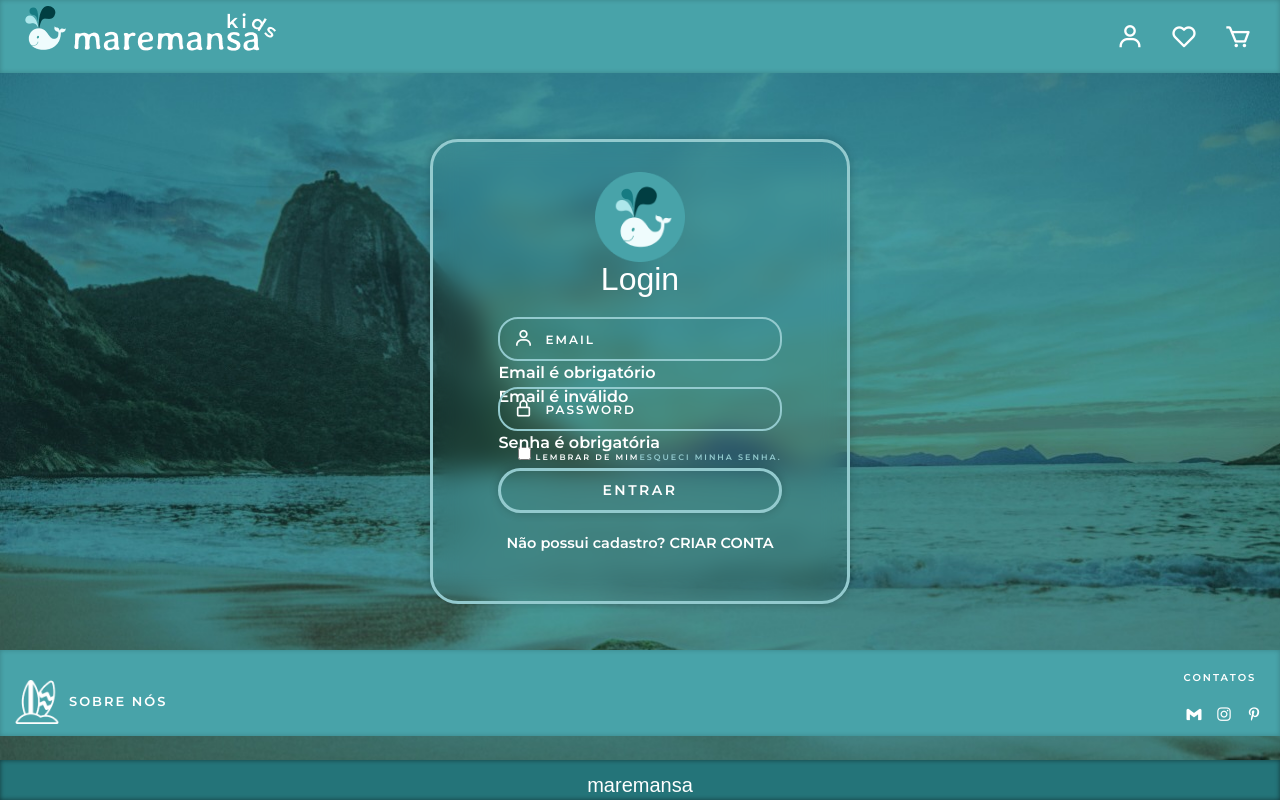
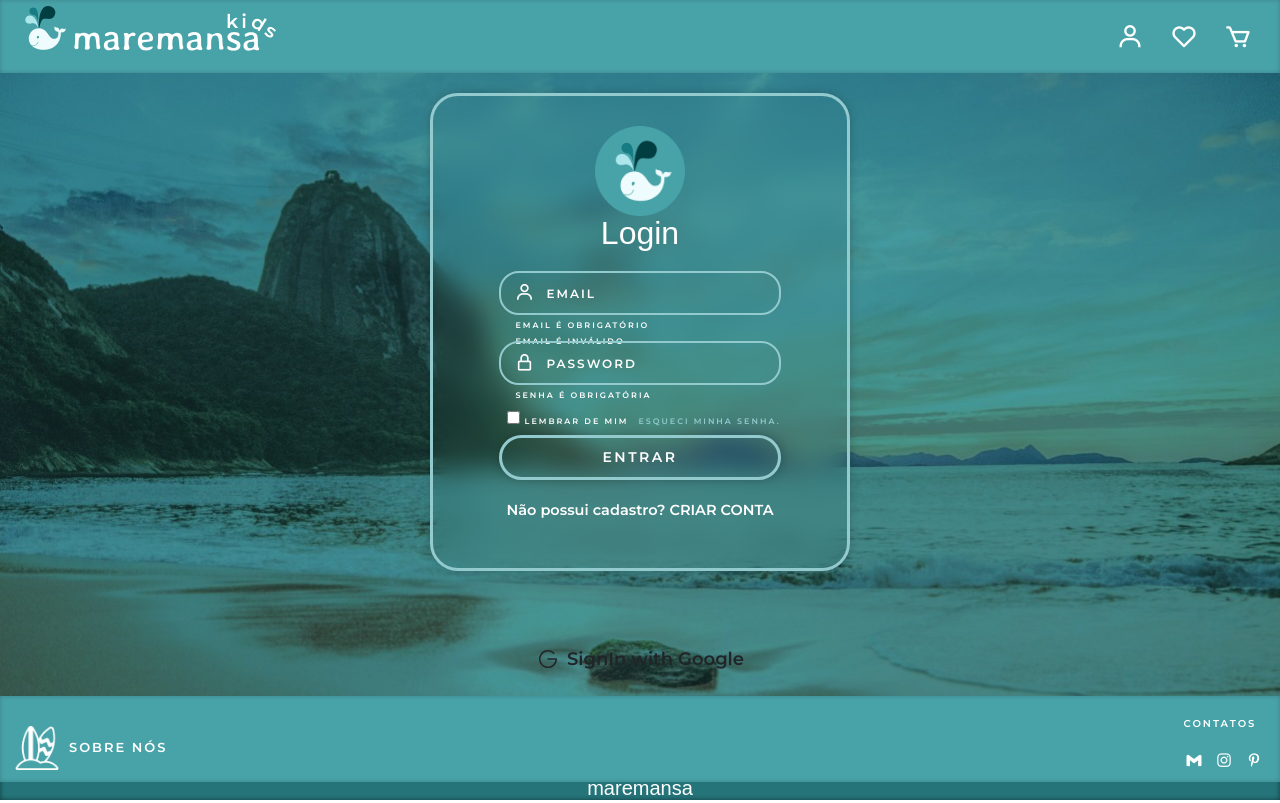
Before and after one commit to Destiny-Corporation/Maremansa-kids, a React (Vite) app in the folder ReactRouters/: page /login in a window 1280 px wide. Built offline with nearby package versions, Linux system fonts and the light colour scheme; a web font is replaced by a local one.

Commit message:
fixing bugs

```diff
--- a/ReactRouters/src/routes/Login.css
+++ b/ReactRouters/src/routes/Login.css
@@ -17,6 +17,15 @@ body {
   background: url("/images/background.png") no-repeat;
   background-size: cover;
   background-position: center;
+}
+
+.error {
+  font-size: 8px;
+  letter-spacing: 2px;
+  font-family: "Montserrat", sans-serif;
+  text-transform: uppercase;
+  margin-left: 16px;
+  margin-top: 4px;
 }
 
 .bt-header {
@@ -95,6 +104,7 @@ body {
   border-radius: 28px;
   padding: 30px 40px;
   margin-top: 20px;
+  margin-bottom: 20px;
 }
 
 .wrapper h1 {
@@ -202,15 +212,17 @@ body {
   font-size: 8px;
   letter-spacing: 2px;
   color: #fff;
-  margin-top: -10px;
-  margin-bottom: 5px;
+  margin-top: 14px;
+  margin-bottom: 8px;
   padding-left: 20px;
+  margin-left: -12px;
 }
 
 .remember-link {
   font-size: 8px;
   letter-spacing: 2px;
   color: rgb(147, 202, 206);
+  padding-left: 10px;
 }
 
 footer {
@@ -267,6 +279,7 @@ footer {
   font-family: "Stylish", sans-serif;
   font-size: 20px;
   color: #ffffff;
+  margin-top: 3px;
 }
 
 .social-icons {
@@ -283,3 +296,65 @@ footer {
 .social-icons .bx:hover {
   color: #247479;
 }
+
+/* auth google */
+.container {
+  width: 100%;
+  height: 100vh;
+
+  display: flex;
+  flex: 1;
+
+  flex-direction: column;
+  align-items: center;
+  justify-content: center;
+
+  span {
+    color: var(--caption);
+  }
+}
+
+.button {
+  height: 56px;
+  width: 650px;
+
+  color: var(--text);
+  background: none;
+  font-size: 18px;
+
+  border-width: 2px;
+  border-style: solid;
+  border-image: linear-gradient(to right, var(--primary), var(--gray)) 1;
+
+  margin-top: 32px;
+
+  display: flex;
+  align-items: center;
+  justify-content: center;
+
+  >svg {
+    font-size: 24px;
+    margin-right: 7px;
+  }
+
+  transition: background-color .3s;
+
+  &:hover {
+    background-color: var(--background-light);
+  }
+}
+
+.user {
+  display: flex;
+  align-items: center;
+  flex-direction: column;
+
+  margin-bottom: 64px;
+
+  >img {
+    width: 140px;
+    height: 140px;
+    border-radius: 70px;
+    margin-bottom: 16px;
+  }
+}
--- a/ReactRouters/src/routes/Login.jsx
+++ b/ReactRouters/src/routes/Login.jsx
@@ -2,9 +2,8 @@ import React, { useState } from "react";
 import "./Login.css";
 import { Link } from "react-router-dom";
 import { initializeApp } from 'firebase/app';
-import { getAuth, signInWithEmailAndPassword, sendPasswordResetEmail } from 'firebase/auth';
-
-
+import { getAuth, signInWithEmailAndPassword, sendPasswordResetEmail, signInWithPopup, GoogleAuthProvider} from 'firebase/auth';
+import { GoogleLogo } from "phosphor-react";
 
 const firebaseConfig = {
   apiKey: "AIzaSyDTKUI6nV-DZjIsUo1BMkjIUWOQbT9gU3Q",
@@ -115,6 +114,18 @@ const Login = () => {
     return form.password().value ? true : false;
   }
 
+  function signInWithGoogle() {
+    const provider = new GoogleAuthProvider();
+
+    signInWithPopup(auth, provider)
+      .then((result) => {
+        console.log(result.user);
+        setUser(result.user);
+
+      }).catch((error) => {
+        console.log(error);
+      });
+  }
   const form = {
     email: () => document.getElementById("email"),
     emailInvalidError: () => document.getElementById("email-invalid-error"),
@@ -223,8 +234,12 @@ const Login = () => {
           </div>
         </form>
       </div>
-
-
+      <div className="container">
+        <button type="button" onClick={signInWithGoogle} className="button">
+         <GoogleLogo />
+         SignIn with Google
+        </button>
+      </div>
 
       <footer>
         <div className="footer-content">
--- a/ReactRouters/src/routes/Register.css
+++ b/ReactRouters/src/routes/Register.css
@@ -47,6 +47,7 @@ body {
   border-radius: 28px;
   padding: 30px 40px;
   margin-top: 20px;
+  margin-bottom: 20px;
 }
 
 .wrapper h1 {
--- a/ReactRouters/src/routes/index.tsx
+++ b/ReactRouters/src/routes/index.tsx
@@ -4,7 +4,6 @@ import { GoogleLogo } from "phosphor-react";
 import { signInWithPopup, GoogleAuthProvider, User } from "firebase/auth";
 import { auth } from './firebase';
 
-import './styles.scss';
 
 export function SignIn() {
   const [user, setUser] = useState<User>({} as User);
```
Also changed, not shown: ReactRouters/src/App.jsx (line endings or trailing spaces).
